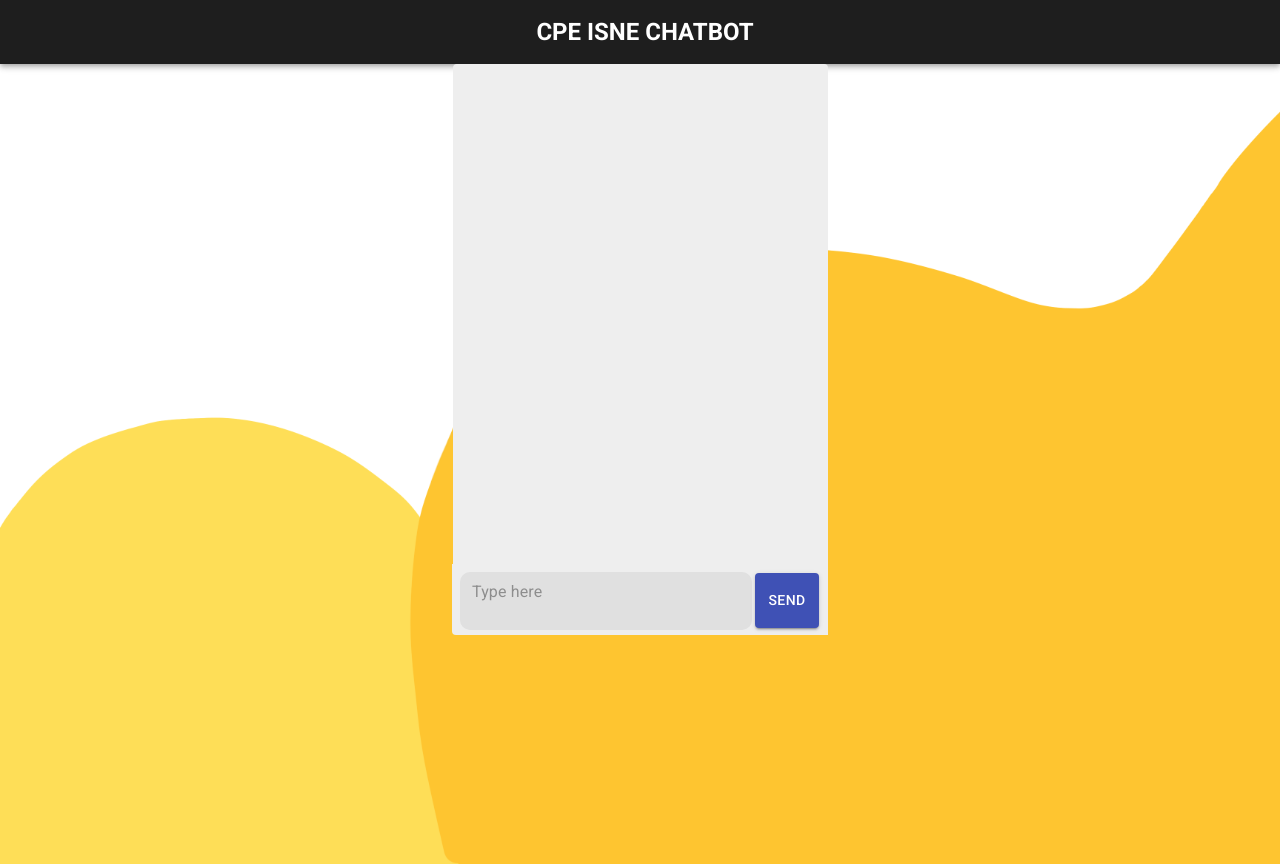
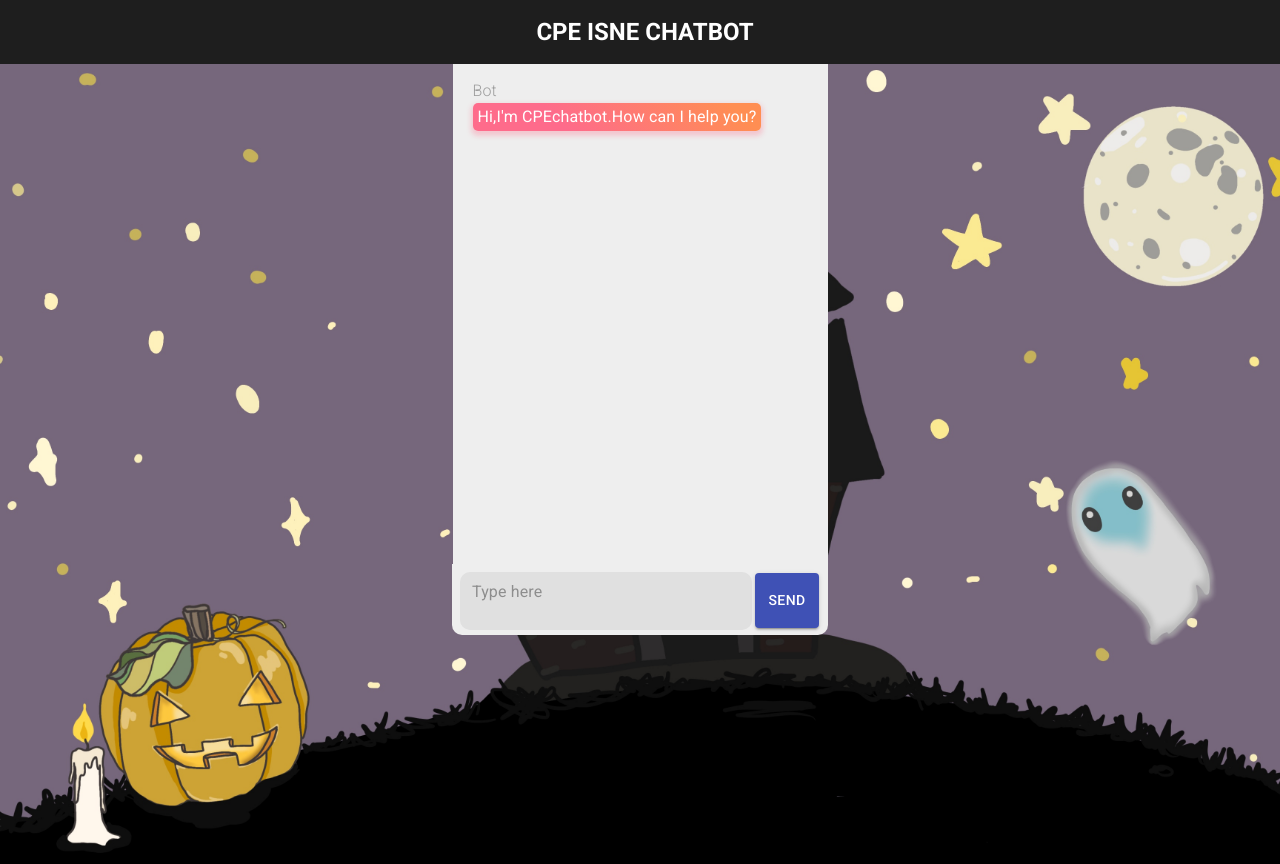
Before and after one commit to FkySaharat/CpeIsneChatbot, a React (Create React App) app: page / in a window 1280 px wide. Shown: the top 864 px of the page. Built offline with nearby package versions, Linux system fonts and the light colour scheme.

Commit message:
changed-web-browser icon ,expand image ,background changed

```diff
--- a/public/index.html
+++ b/public/index.html
@@ -2,7 +2,8 @@
 <html lang="en">
   <head>
     <meta charset="utf-8" />
-    <link rel="icon" href="%PUBLIC_URL%/favicon.ico" />
+    <!-- <link rel="icon" href="%PUBLIC_URL%/favicon.ico" /> -->
+    <link rel="shortcut icon" type="image/png" href="pumkin.PNG">
     <link rel="stylesheet" href="https://fonts.googleapis.com/css?family=Roboto:300,400,500,700&display=swap" />
     <meta name="viewport" content="width=device-width, initial-scale=1" />
     <meta name="theme-color" content="#000000" />
@@ -40,6 +41,7 @@
   <body>
     <noscript>You need to enable JavaScript to run this app.</noscript>
     <div id="root"></div>
+
     <!--
       This HTML file is a template.
       If you open it directly in the browser, you will see an empty page.
--- a/src/components/Footer.jsx
+++ b/src/components/Footer.jsx
@@ -35,6 +35,7 @@ const useStyles = makeStyles(theme => ({
     padding: theme.spacing(2),
     marginTop: 'auto',
     backgroundColor: '#212121',
+    minWidth:"375px"
 
   },
 
--- a/src/components/Navbar.jsx
+++ b/src/components/Navbar.jsx
@@ -21,7 +21,8 @@ const useStyles = makeStyles(theme => ({
       color:'white'
     },
     bar:{
-      backgroundColor:"#1e1e1e"
+      backgroundColor:"#1e1e1e",
+      minWidth:"375px"
     }
   }));
 
--- a/src/components/chatbot.jsx
+++ b/src/components/chatbot.jsx
@@ -2,17 +2,16 @@
 import React, {Component } from "react";
 import Listmessages from './messages';
 import Api from '../api.json';
-import bg from '../bgChatbot.png';
+//import bg from '../bgChatbot.png';
+import bgh from '../Halloween.jpg';
 import { Link, Element , Events, animateScroll as scroll, scrollSpy, scroller } from 'react-scroll'
 
-import {TextField, Button,Grid, Box,InputBase} from "@material-ui/core";
+import {Button,Grid, Box,InputBase} from "@material-ui/core";
 import { styled } from '@material-ui/core/styles';
 
 
 const ShowMessagesbox = styled(Grid)({
   background: '#eeeeee',
-  borderTopLeftRadius:"4px",
-  borderTopRightRadius:"4px",
   color: 'white',
   height: '75vh',
   width:'375px',
@@ -22,8 +21,8 @@ const ShowMessagesbox = styled(Grid)({
 const InputMessagesbox = styled(Box)({
   minWidth:'360px',
   marginBottom:"20px",
-  borderBottomLeftRadius:"4px",
-  borderBottomRighttRadius:"4px",
+  borderBottomLeftRadius:"10px",
+  borderBottomRightRadius:"10px",
   background: '#eeeeee',
 
 });
@@ -60,7 +59,7 @@ const CssTextField = styled(InputBase)({
 class Chatbot extends Component {
     state={
       count:0,
-      messagebuffer:[{mode:'',time:0,type:'message',payload:''}],
+      messagebuffer:[{mode:'',time:0,type:'message',payload:"Hi,I'm CPEchatbot.How can I help you?"}],
       InputMessage:'',
 
     };
@@ -97,7 +96,7 @@ class Chatbot extends Component {
 
       if(check){
         var attr=[]
-        if(para.length>15){
+        if(para.length>150){
           attr=[{mode:'bot',time:0,type:'overmessage',payload:'error'}];
           this.handleAddmessage(attr);
           this.scrollToWithContainer()
@@ -181,7 +180,7 @@ class Chatbot extends Component {
 
       return (
 
-        <Grid  container style={{position:"relative",height:'100vh',width:'100%',minWidth:"375px",backgroundImage:`url(${bg})`,backgroundSize:"cover",backgroundPosition:"center center"}} direction="column"  alignItems="center">
+        <Grid  container style={{position:"relative",height:'100vh',width:'100%',minWidth:"375px",backgroundImage:`url(${bgh})`,backgroundSize:"cover",backgroundPosition:"center center"}} direction="column"  alignItems="center">
 
             <ShowMessagesbox item id="scroll-container" style={{overflowY:"scroll"}}>
 
--- a/src/components/messages.jsx
+++ b/src/components/messages.jsx
@@ -1,6 +1,7 @@
 import React, { Component } from 'react';
-import {Typography,Box,Grid} from '@material-ui/core';
-
+import {Typography,Box,Grid,Card, Button,ButtonBase} from '@material-ui/core';
+import CardMedia from '@material-ui/core/CardMedia';
+import CardActions from '@material-ui/core/CardActions';
 import { styled } from '@material-ui/core/styles';
 
 
@@ -15,12 +16,53 @@ const Messagesbox = styled(Grid)({
 
 
 
-function Renderimage(params) {
 
-        return(<Box p={1} component="div"  >
-                    <img src={params.payload} alt="" style={{ height:150}}/>
+
+class Renderimage extends Component {
+
+
+      constructor(props){
+          super(props);
+        this.state = {
+        params:this.props.value,
+        showComponent:false
+      }
+          this.onButtonClick=this.onButtonClick.bind(this);
+      }
+
+     onButtonClick() {
+         if(this.state.showComponent===true){
+                this.setState({
+                     showComponent: false,
+                });
+         }else{
+            this.setState({
+                showComponent: true,
+           });
+         }
+
+      }
+    render(){
+        return(<Box p={1} component="div">
+
+                    <Card >
+                        <CardMedia component="img" alt=""  image={this.state.params} style={{height:"210px"}}/>
+
+                        <CardActions >
+                            <Button size="small" color="primary" onClick={this.onButtonClick}>Expand</Button>
+                        </CardActions>
+                    </Card>
+                    {this.state.showComponent ?
+                        <Box width={1} style={{position:"absolute",left:"0",right:"0",top:"0",bottom:"0"}} zIndex="tooltip">
+
+                       <ButtonBase  onClick={this.onButtonClick}>
+                          <span><CardMedia component="img" alt=""  image={this.state.params} /></span>
+                       </ButtonBase>
+
+                        </Box> : null
+                    }
                </Box>);
-
+        }
 }
 
 function Rendermessage(params) {
@@ -63,11 +105,13 @@ function Rendermessage(params) {
 }
 
 class Messagemode extends Component {
-
+    state={
+        info:this.props.value,
+    }
     render() {
 
-        var image =true;
-        if(this.props.value.type!=='image'){
+        var image = true;
+        if(this.state.info.type!=='image'){
             image=false;
         }
         if(this.props.value.mode==='client'){
@@ -75,7 +119,7 @@ class Messagemode extends Component {
             <div>
                 <Typography component="div"><Box textAlign="right" fontWeight="fontWeightLight" color="#9e9e9e">Me</Box></Typography>
                 <Box  display="flex" justifyContent="flex-end"  >
-                        {image ? Renderimage(this.props.value):Rendermessage(this.props.value)}
+                        {image ? <Renderimage value={this.props.value.payload}/>:Rendermessage(this.props.value)}
                 </Box>
 
             </div>);
@@ -85,7 +129,7 @@ class Messagemode extends Component {
             <div >
                 <Typography component="div"><Box textAlign="left" fontWeight="fontWeightLight" color="#9e9e9e">Bot</Box></Typography>
                 <Box  display="flex" justifyContent="flex-start"  >
-                        {image ? Renderimage(this.props.value):Rendermessage(this.props.value)}
+                        {image ? <Renderimage value={this.props.value.payload}/>:Rendermessage(this.props.value)}
                 </Box>
             </div>);
         }
```
Also changed, not shown: public/manifest.json, public/pumkin.PNG (added), src/Halloween.jpg (added).
